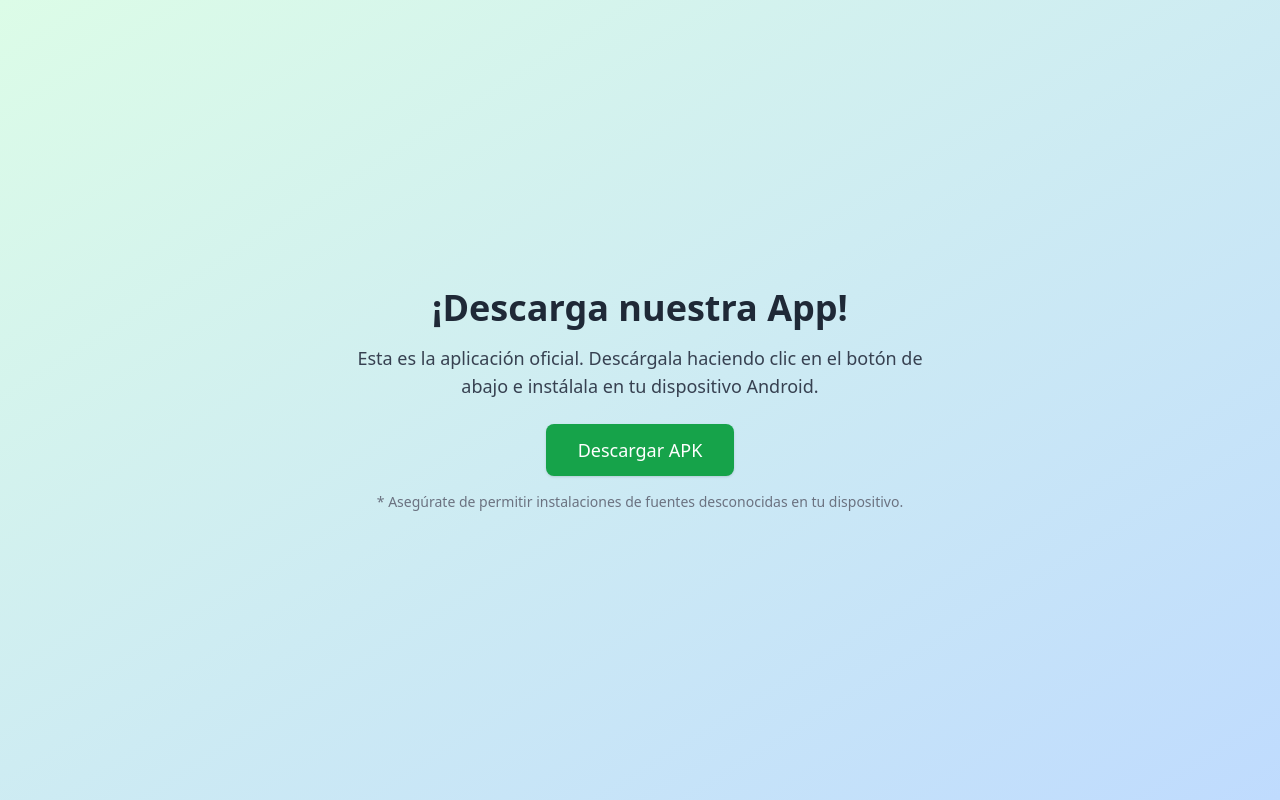
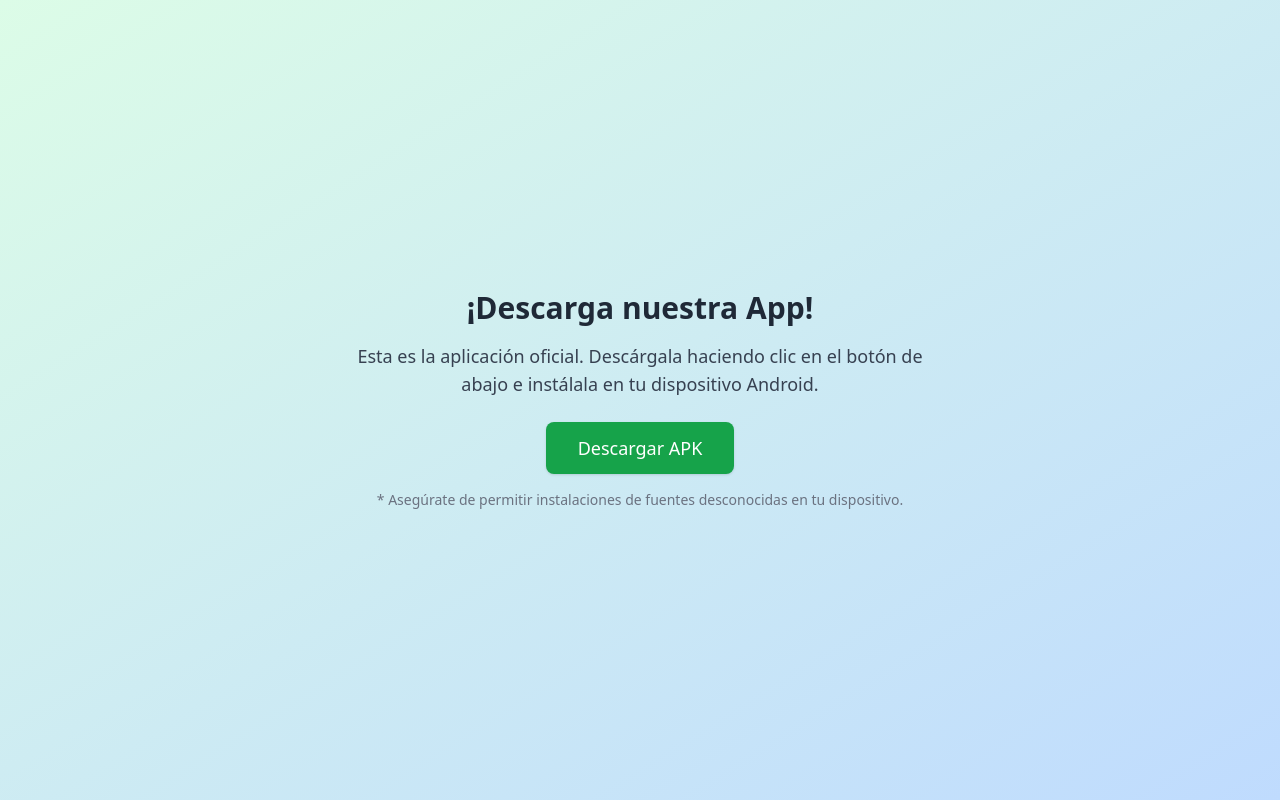
Before and after one commit to dizamfi/downloadAPK, a React (Vite) app: page / in a window 1280 px wide. Built offline with nearby package versions, Linux system fonts and the light colour scheme.

Commit message:
Update App.jsx

```diff
--- a/src/App.jsx
+++ b/src/App.jsx
@@ -100,7 +100,7 @@
 
   return (
     <div className="flex flex-col items-center justify-center min-h-screen bg-gradient-to-br from-green-100 to-blue-200 p-8">
-      <h1 className="text-4xl font-bold mb-4 text-gray-800">¡Descarga nuestra App!</h1>
+      <h1 className="text-3xl font-bold mb-4 text-gray-800">¡Descarga nuestra App!</h1>
       <p className="text-lg text-gray-700 mb-6 text-center max-w-xl">
         Esta es la aplicación oficial. Descárgala haciendo clic en el botón de abajo e instálala en tu dispositivo Android.
       </p>
```
